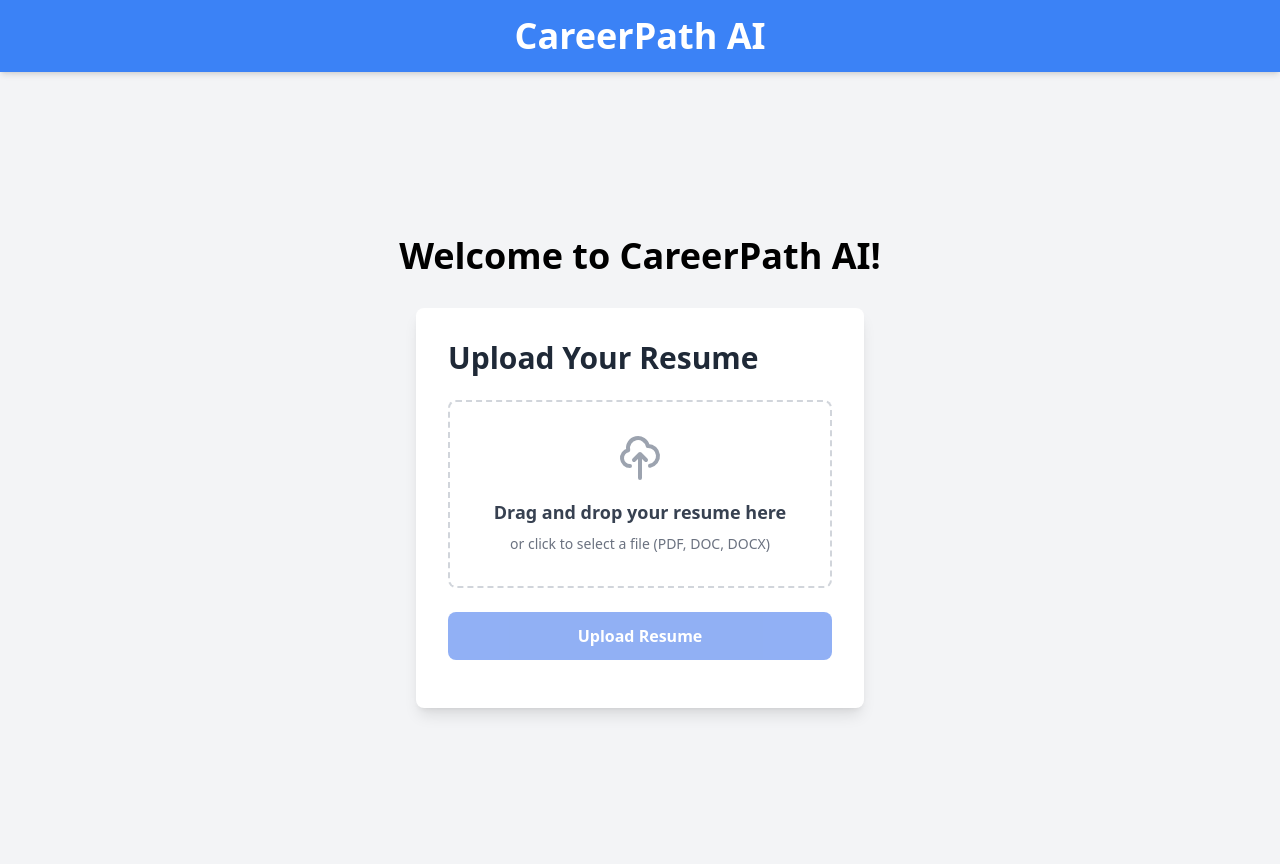
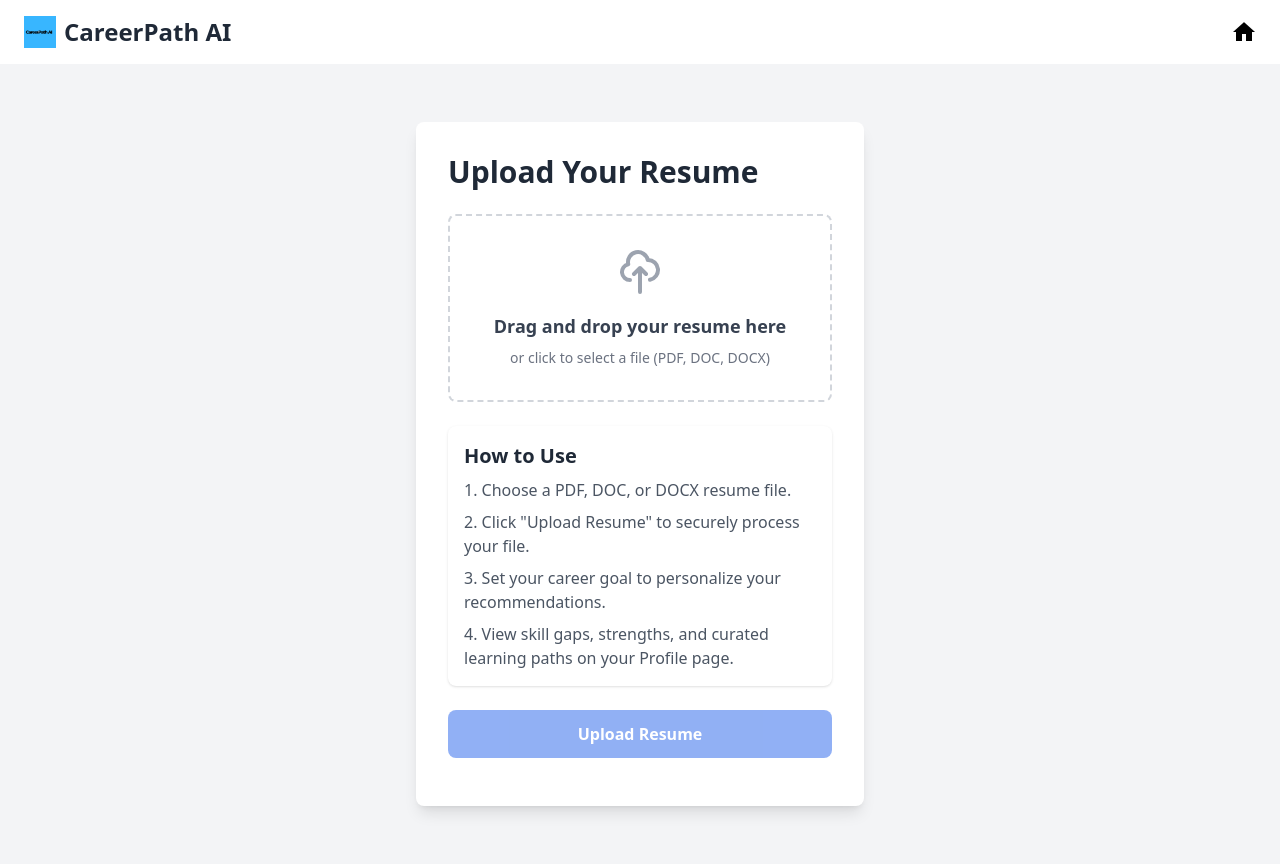
Before and after one commit to Unlimited-demi/careerpath-ai-frontend, a Vue app: page /home in a window 1280 px wide. Shown: the top 864 px of the page. Built offline with nearby package versions, Linux system fonts and the light colour scheme.

Commit message:
Imporve the UI

```diff
--- a/src/App.vue
+++ b/src/App.vue
@@ -1,9 +1,30 @@
 <template>
   <div>
-    <h1
-      class="text-4xl font-bold text-center py-4 bg-blue-500 text-white sticky top-0 z-10 shadow-md">
-       <a href="/" >CareerPath AI</a>
-    </h1>
+    <header class="bg-white shadow h-16 flex items-center justify-between px-6">
+      <div class="flex items-center">
+        <a href="/" class="flex items-center">
+          <img src="/favicon.png" alt="CareerPath AI" class="h-8 w-8 mr-2" />
+          <span class="text-2xl font-bold text-gray-800">
+            CareerPath AI
+          </span>
+        </a>
+      </div>
+      <nav>
+        <ul class="flex space-x-4">
+          <li>
+            <router-link to="/" class="text-gray-600 hover:text-gray-900 font-medium">
+              <img :src="homeIcon" alt="Home" class="h-6 w-6" />
+            </router-link>
+          </li>
+          <!-- ...add more links if needed... -->
+        </ul>
+      </nav>
+    </header>
+
     <router-view></router-view>
   </div>
 </template>
+
+<script setup>
+import homeIcon from '@/assets/icons8-home-24.png';
+</script>
--- a/src/components/ResumeUpload.vue
+++ b/src/components/ResumeUpload.vue
@@ -20,6 +20,22 @@
       </svg>
       <p class="text-lg font-semibold text-gray-700 mb-2">Drag and drop your resume here</p>
       <p class="text-sm text-gray-500">or click to select a file (PDF, DOC, DOCX)</p>
+    </div>
+
+    <div class="bg-white rounded-lg shadow p-4 mb-6">
+      <h3 class="text-xl font-semibold mb-2 text-gray-800">How to Use</h3>
+      <p class="text-gray-600 mb-2">
+        1. Choose a PDF, DOC, or DOCX resume file.
+      </p>
+      <p class="text-gray-600 mb-2">
+        2. Click "Upload Resume" to securely process your file.
+      </p>
+      <p class="text-gray-600 mb-2">
+        3. Set your career goal to personalize your recommendations.
+      </p>
+      <p class="text-gray-600">
+        4. View skill gaps, strengths, and curated learning paths on your Profile page.
+      </p>
     </div>
 
     <div v-if="file" class="mb-6">
--- a/src/views/HomeView.vue
+++ b/src/views/HomeView.vue
@@ -1,7 +1,6 @@
 <template>
 
     <div class="flex flex-col items-center justify-center h-screen bg-gray-100">
-        <h1 class="text-4xl font-bold mb-8">Welcome to CareerPath AI!</h1>
 
         <ResumeUpload></ResumeUpload>
     </div>
--- a/src/views/LandingPage.vue
+++ b/src/views/LandingPage.vue
@@ -2,23 +2,7 @@
   <!-- Main container -->
   <div class="bg-gray-50 min-h-screen flex flex-col">
     <!-- Navigation Bar -->
-    <!-- <header class="bg-white shadow h-16 flex items-center justify-between px-6">
-      <div class="text-2xl font-bold text-gray-800">
-        CareerPath AI
-      </div>
-      <nav>
-        <ul class="flex space-x-4">
-          <li>
-            <router-link to="/" class="text-gray-600 hover:text-gray-900 font-medium">
-              Home
-            </router-link>
-          </li> -->
-          <!-- Potential extra links -->
-          <!-- <li><router-link to="/about">About</router-link></li> -->
-          <!-- <li><router-link to="/features">Features</router-link></li> -->
-        <!-- </ul>
-      </nav>
-    </header> -->
+
 
     <!-- Hero Section -->
     <section class="flex-grow flex flex-col items-center justify-center p-8">
@@ -205,3 +189,38 @@
   3) Potentially integrate user-specific content in the hero if they're logged in
 */
 </script>
+
+
+<style scoped>
+/* Main container styling */
+.moving-dots {
+  position: absolute;
+  top: 0;
+  left: 0;
+  width: 200%;
+  height: 200%;
+  background: radial-gradient(circle, rgba(255, 255, 255, 0.1) 1px, transparent 1px);
+  background-size: 30px 30px;
+  animation: move-dots 8s linear infinite, sparkle 4s infinite alternate;
+  pointer-events: none;
+}
+
+@keyframes move-dots {
+  0% {
+    transform: translate(0, 0);
+  }
+  100% {
+    transform: translate(-30px, -30px);
+  }
+}
+
+@keyframes sparkle {
+  0% {
+    opacity: 0.7;
+  }
+  100% {
+    opacity: 1;
+  }
+}
+
+</style>
```
Also changed, not shown: src/assets/icons8-home-24.png (added).
